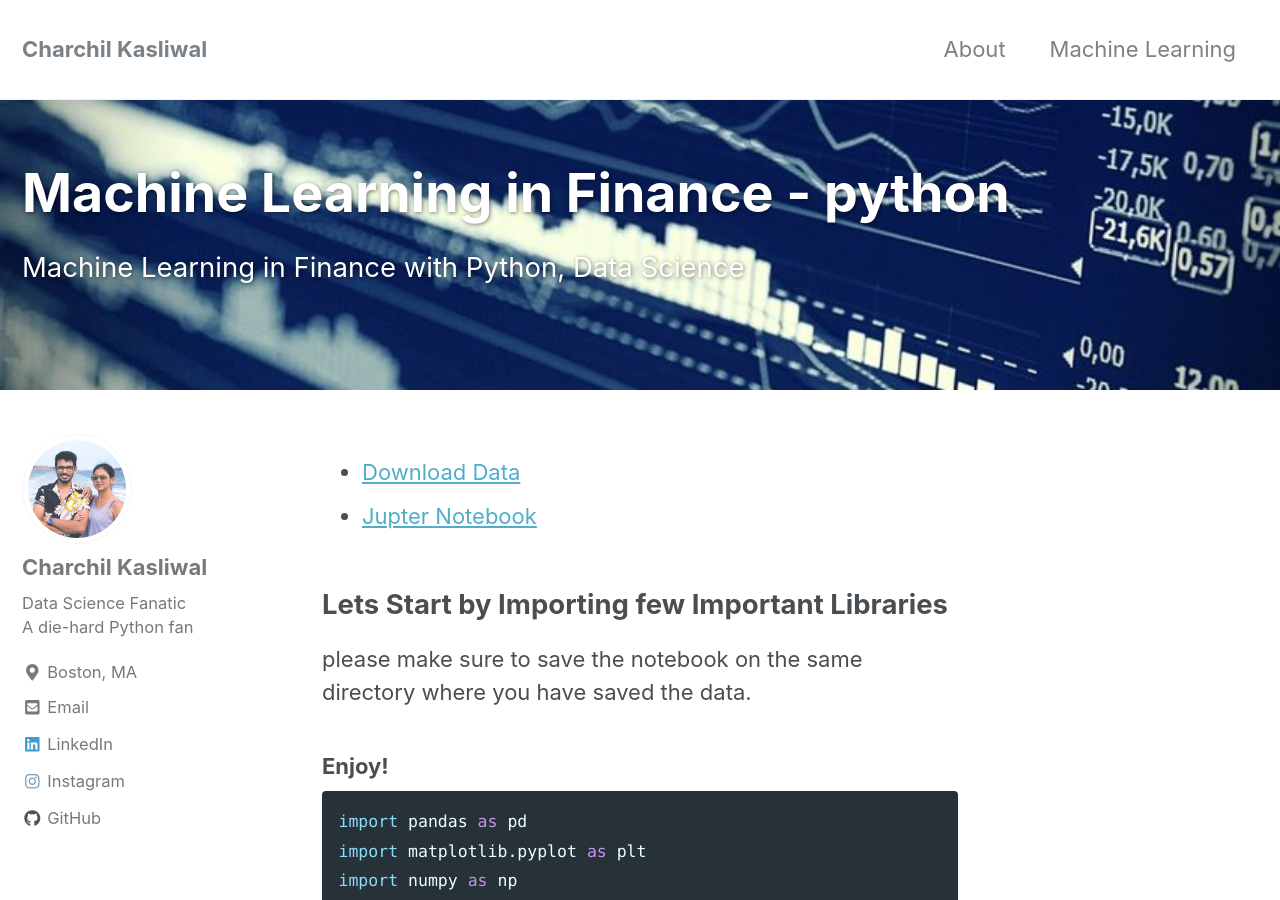
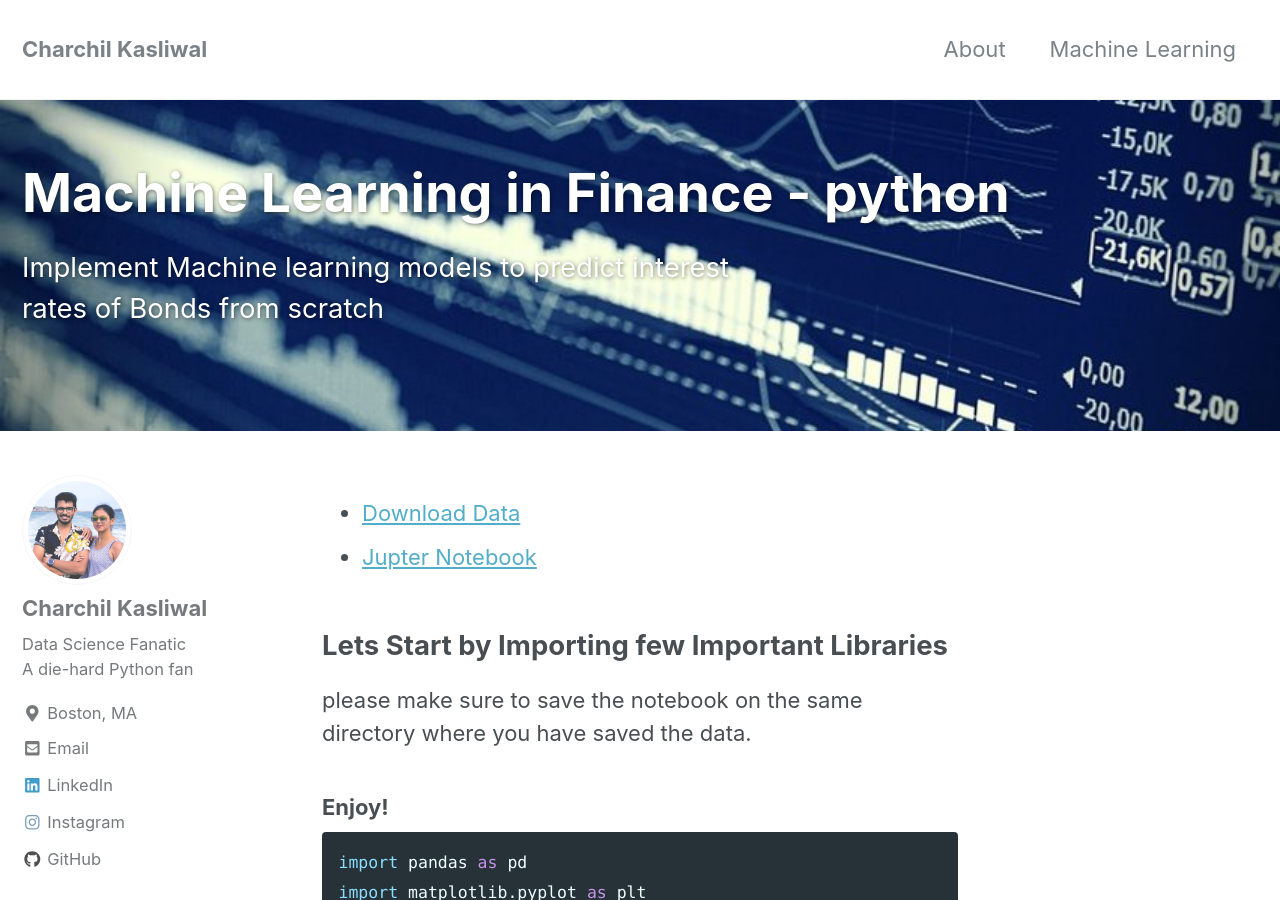
Before and after one commit to charchil10/charchil10.github.io, a Jekyll site: the page built from _posts/2018-10-04-Machine-learning-in-finance.md, in a window 1280 px wide and 900 px high. Built offline with Jekyll 4.4.1, drawn with Linux system fonts in a browser that asks for light colours; nearby versions of some CDN libraries; some of the changed text lies outside the part shown.

```diff
--- a/_posts/2018-10-04-Machine-learning-in-finance.md
+++ b/_posts/2018-10-04-Machine-learning-in-finance.md
@@ -4,7 +4,7 @@ date: 2018-10-04
 layout: posts
 header:
   overlay_image: "images/finance/finance_cover.jpg"
-excerpt: "Machine Learning in Finance with Python, Data Science"
+excerpt: "Implement Machine learning models to predict interest rates of Bonds from scratch"
 comments: true
 toc: true
 ---
```
Also changed, not shown: _pages/about.md (+12 -0 lines), images/about_image.JPG.
